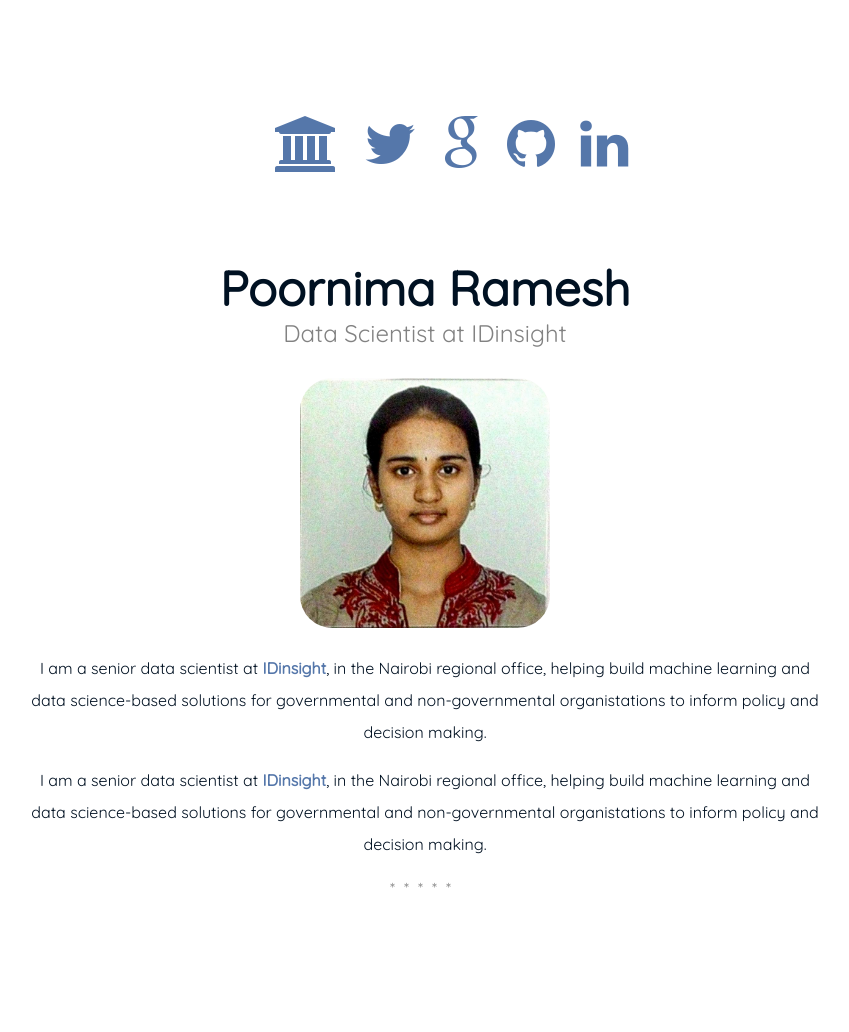
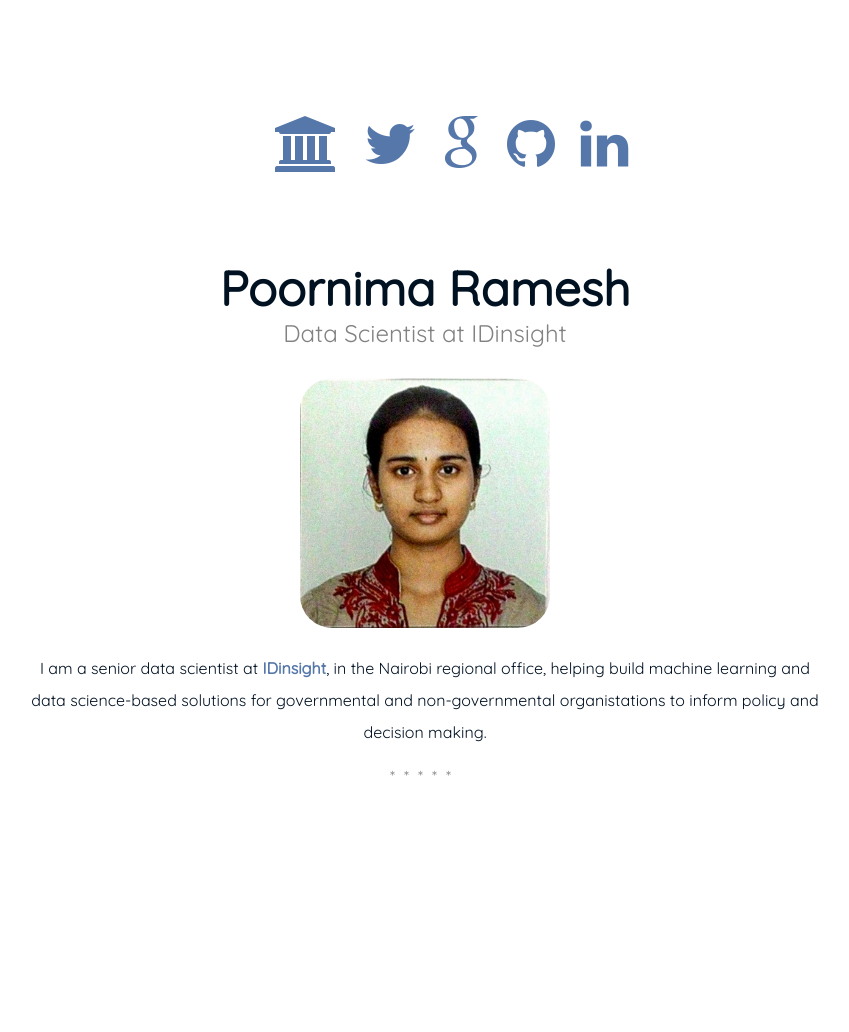
Before and after one commit to poornimaramesh/poornimaramesh.github.io, a Jekyll site: the page built from index.md, in a window 1280 px wide. Shown: the whole page, without its empty margins (215-1064 px from the left). Built offline with Jekyll 4.4.1, drawn with Linux system fonts in a browser that asks for light colours; after the commit the page ends 920 px from its top, so only the background shows below that.

Commit message:
debugging

```diff
--- a/index.md
+++ b/index.md
@@ -12,6 +12,5 @@ sitemap:
 
 <div id="describe-text">
 	<p>I am a senior data scientist at <strong><a href="https://www.idinsight.org/" target="_blank"> IDinsight</a></strong>, in the Nairobi regional office, helping build machine learning and data science-based solutions for governmental and non-governmental organistations to inform policy and decision making.</p>
-	<p>I am a senior data scientist at <strong><a href="https://www.idinsight.org/" target="_blank"> IDinsight</a></strong>, in the Nairobi regional office, helping build machine learning and data science-based solutions for governmental and non-governmental organistations to inform policy and decision making.</p>
 	<!-- <p>Fork and use the theme from the <strong> <a href="https://github.com/knhash/Pudhina"> repository</a> </strong></p> -->
 </div>
```
